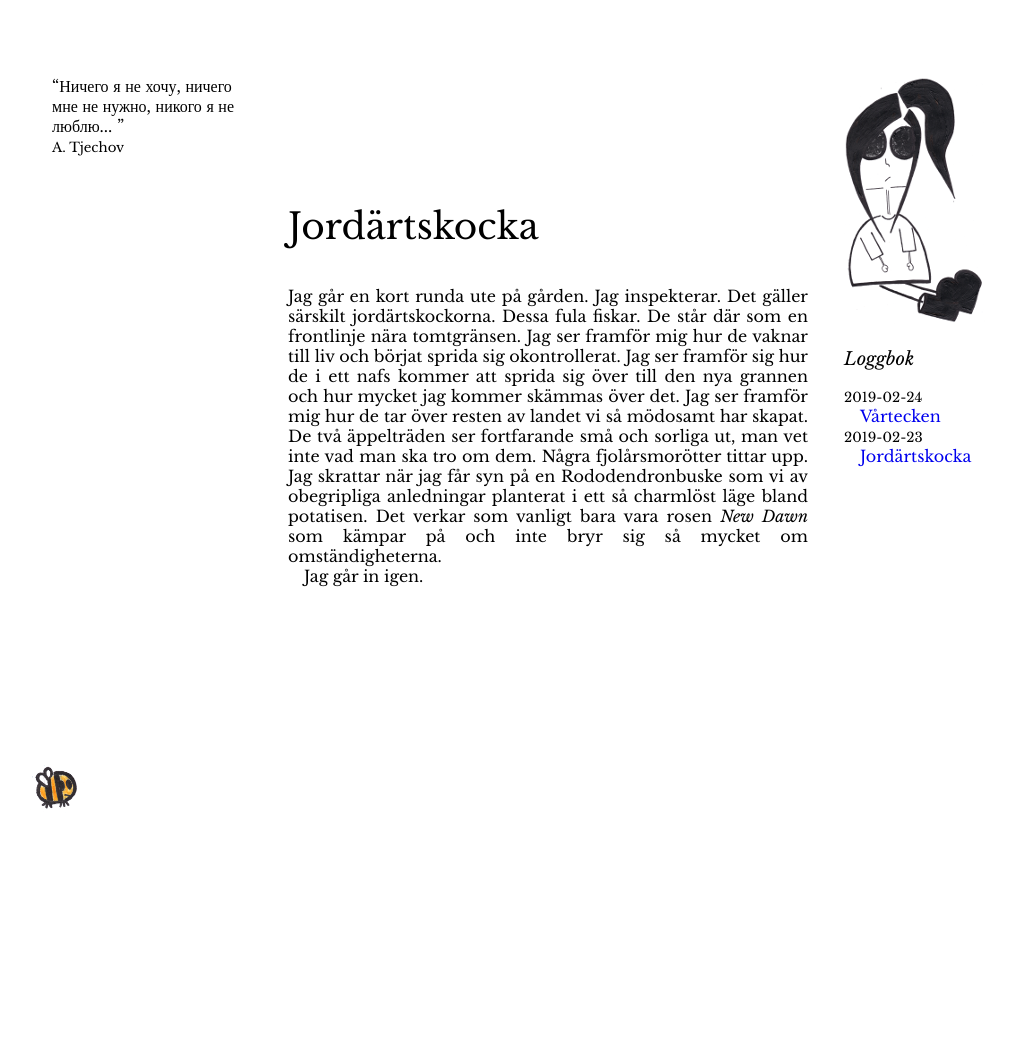
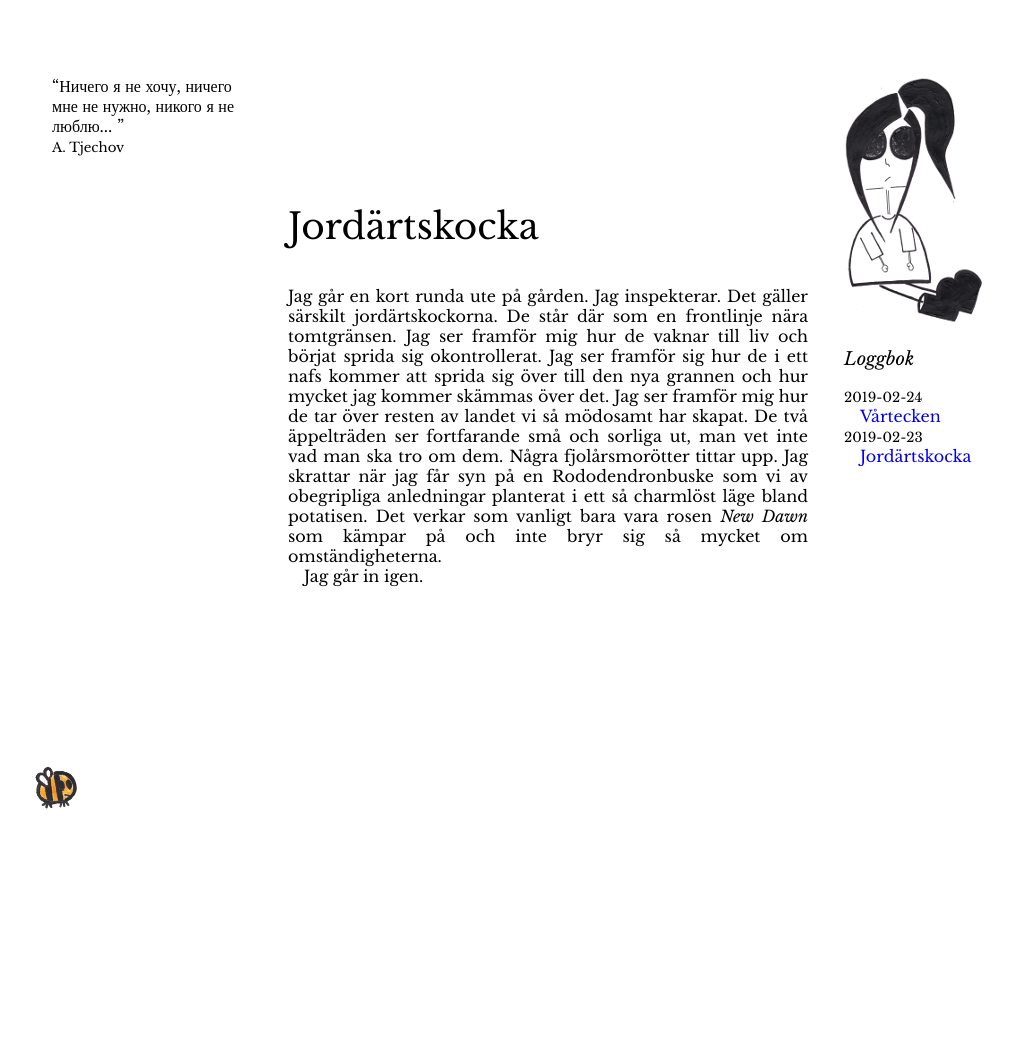
Before and after one commit to amandasandberg/amandasandberg.github.io, a Jekyll site: the page built from _posts/2019-02-23-jordarta.md, in a window 1280 px wide. Shown: the whole page, without its empty margins (92-1105 px from the left). Built offline with Jekyll 4.4.1, drawn with Linux system fonts in a browser that asks for light colours.

Commit message:
Update 2019-02-23-jordarta.md

```diff
--- a/_posts/2019-02-23-jordarta.md
+++ b/_posts/2019-02-23-jordarta.md
@@ -3,7 +3,7 @@ layout: default
 title: "Jordärtskocka"
 ---
 
-Jag går en kort runda ute på gården. Jag inspekterar. Det gäller särskilt jordärtskockorna. Dessa fula fiskar. De står där som en frontlinje nära tomtgränsen.
+Jag går en kort runda ute på gården. Jag inspekterar. Det gäller särskilt jordärtskockorna.  De står där som en frontlinje nära tomtgränsen.
  Jag ser framför mig hur de vaknar till liv och börjat sprida sig okontrollerat. Jag ser framför sig hur de i ett nafs kommer att sprida sig över till den nya grannen och hur mycket jag kommer skämmas över det. Jag ser framför mig hur de tar över resten av landet vi så mödosamt har skapat.
  De två äppelträden ser fortfarande små och sorliga ut, man vet inte vad man ska tro om dem. Några fjolårsmorötter tittar upp. Jag skrattar när jag får syn på en Rododendronbuske som vi av obegripliga anledningar planterat i ett så charmlöst läge bland potatisen.
  Det verkar som vanligt bara vara rosen _New Dawn_ som kämpar på och inte bryr sig så mycket om omständigheterna.
```
